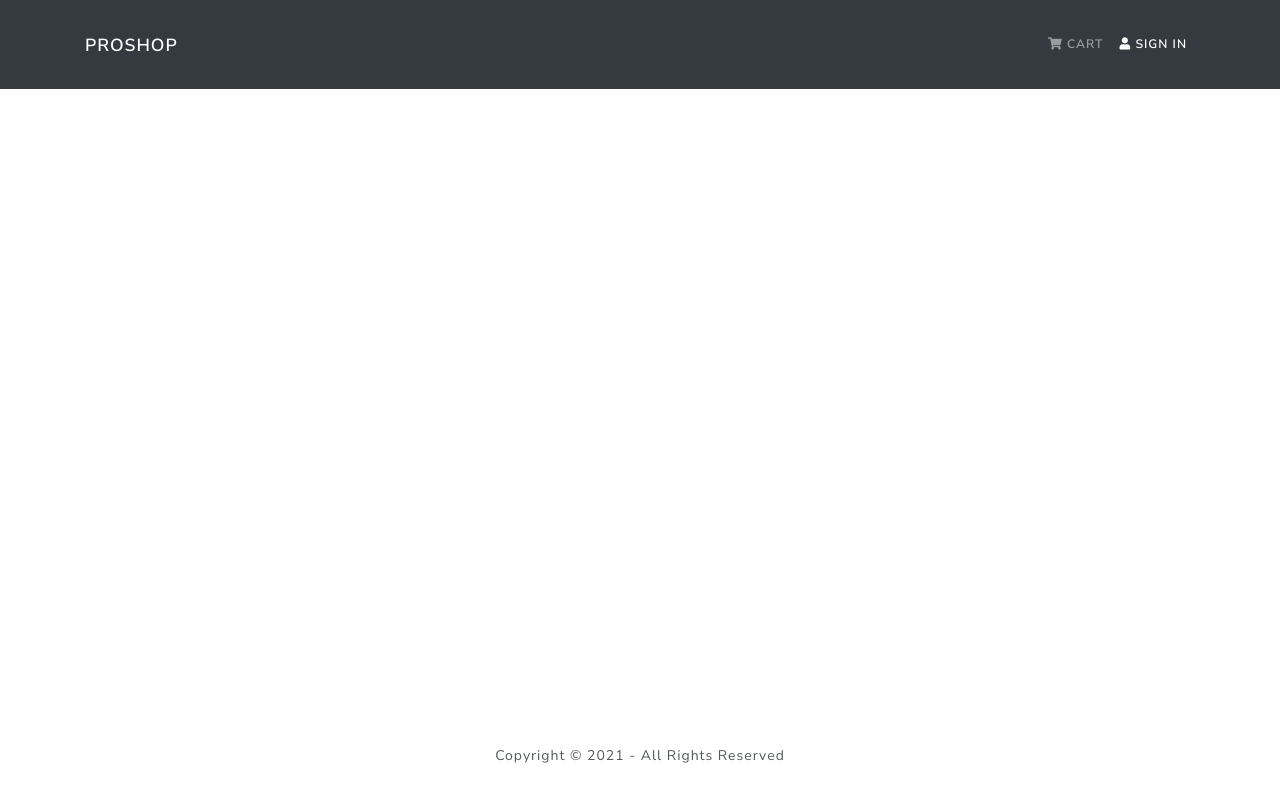
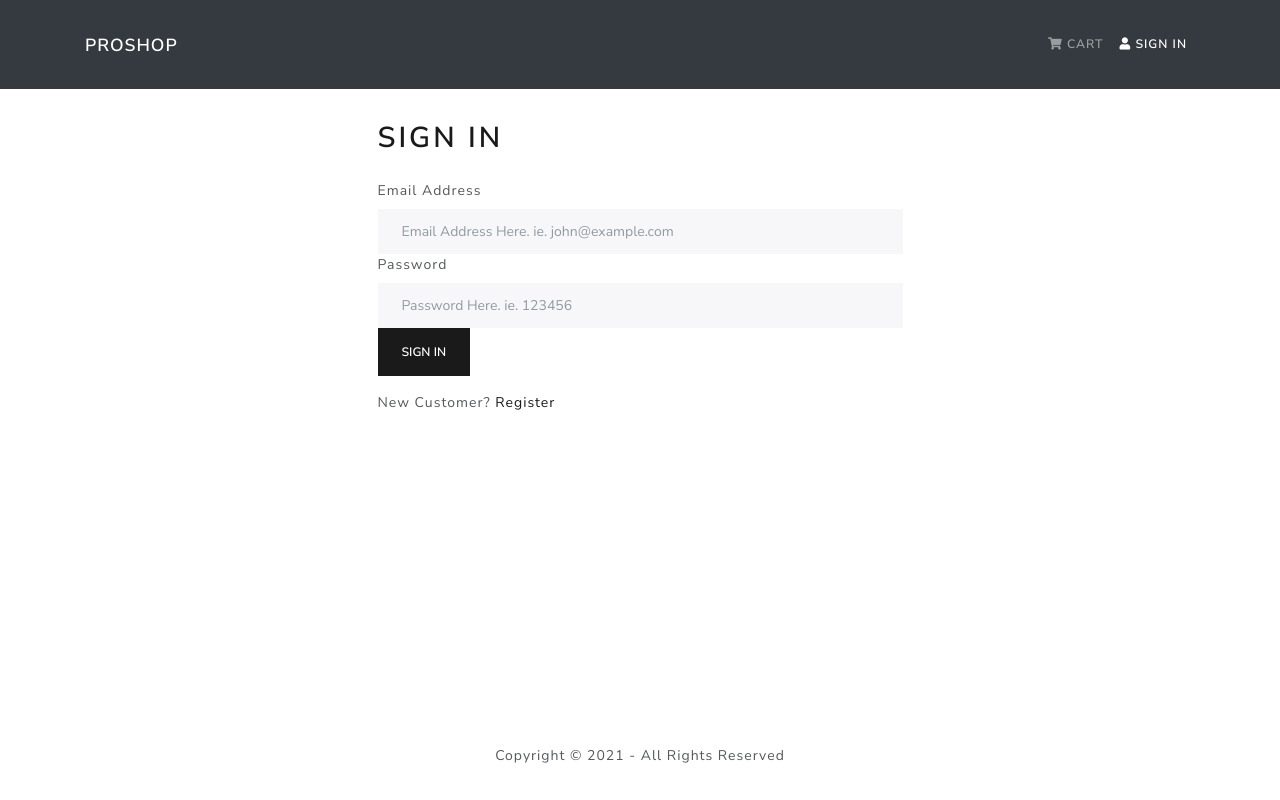
Before and after one commit to mrmezan06/ProShop, a React (Create React App) app in the folder frontend/: page /login in a window 1280 px wide. Built offline with nearby package versions, Linux system fonts and the light colour scheme.

Commit message:
User login screen and functionality

```diff
--- a/frontend/src/App.js
+++ b/frontend/src/App.js
@@ -5,6 +5,7 @@
 import { BrowserRouter as Router, Route, Routes } from 'react-router-dom';
 import ProductScreen from './screens/ProductScreen';
 import CartScreen from './screens/CartScreen';
+import LoginScreen from './screens/LoginScreen';
 
 const App = () => {
   return (
@@ -13,9 +14,10 @@
       <main>
         <Container className="py-3">
           <Routes>
-            <Route path="/" element={<HomeScreen />} exact />
+            <Route path="/login" element={<LoginScreen />} />
             <Route path="/product/:id" element={<ProductScreen />} />
             <Route path="/cart/:id?" element={<CartScreen />} />
+            <Route path="/" element={<HomeScreen />} exact />
           </Routes>
         </Container>
       </main>
--- /dev/null
+++ b/frontend/src/components/FormContainer.jsx
@@ -0,0 +1,15 @@
+import { Container, Row, Col } from 'react-bootstrap';
+
+const FormContainer = ({ children }) => {
+  return (
+    <Container>
+      <Row className="justify-content-md-center">
+        <Col xs={12} md={6}>
+          {children}
+        </Col>
+      </Row>
+    </Container>
+  );
+};
+
+export default FormContainer;
--- /dev/null
+++ b/frontend/src/screens/LoginScreen.jsx
@@ -0,0 +1,74 @@
+import { Form, Button, Row, Col } from 'react-bootstrap';
+import { Link, useLocation, useNavigate } from 'react-router-dom';
+import { useState, useEffect } from 'react';
+import { useDispatch, useSelector } from 'react-redux';
+import Message from '../components/Message';
+import Loader from '../components/Loader';
+import FormContainer from '../components/FormContainer';
+import { login } from '../actions/userActions';
+
+const LoginScreen = () => {
+  const [email, setEmail] = useState('');
+  const [password, setPassword] = useState('');
+
+  const location = useLocation();
+  const redirect = location.search ? location.search.split('=')[1] : '/';
+
+  const dispatch = useDispatch();
+
+  const userLogin = useSelector((state) => state.userLogin);
+  const { loading, error, userInfo } = userLogin;
+  const navigate = useNavigate();
+
+  useEffect(() => {
+    if (userInfo) {
+      navigate(redirect);
+    }
+  }, [userInfo, redirect, navigate]);
+
+  const submitHandler = (e) => {
+    e.preventDefault();
+    // DISPATCH LOGIN
+    dispatch(login(email, password));
+  };
+  return (
+    <FormContainer>
+      <h1>Sign In</h1>
+      {error && <Message variant="danger">{error}</Message>}
+      {loading && <Loader />}
+      <Form onSubmit={submitHandler}>
+        <Form.Group controlId="email">
+          <Form.Label>Email Address</Form.Label>
+          <Form.Control
+            type="email"
+            placeholder="Email Address Here. ie. john@example.com"
+            value={email}
+            onChange={(e) => setEmail(e.target.value)}
+          ></Form.Control>
+        </Form.Group>
+        <Form.Group controlId="password">
+          <Form.Label>Password</Form.Label>
+          <Form.Control
+            type="password"
+            placeholder="Password Here. ie. 123456"
+            value={password}
+            onChange={(e) => setPassword(e.target.value)}
+          ></Form.Control>
+        </Form.Group>
+        <Button type="submit" variant="primary">
+          Sign In
+        </Button>
+      </Form>
+      <Row className="py-3">
+        <Col>
+          New Customer?{' '}
+          <Link to={redirect ? `/register?redirect=${redirect}` : '/register'}>
+            Register
+          </Link>
+        </Col>
+      </Row>
+    </FormContainer>
+  );
+};
+
+export default LoginScreen;
```
